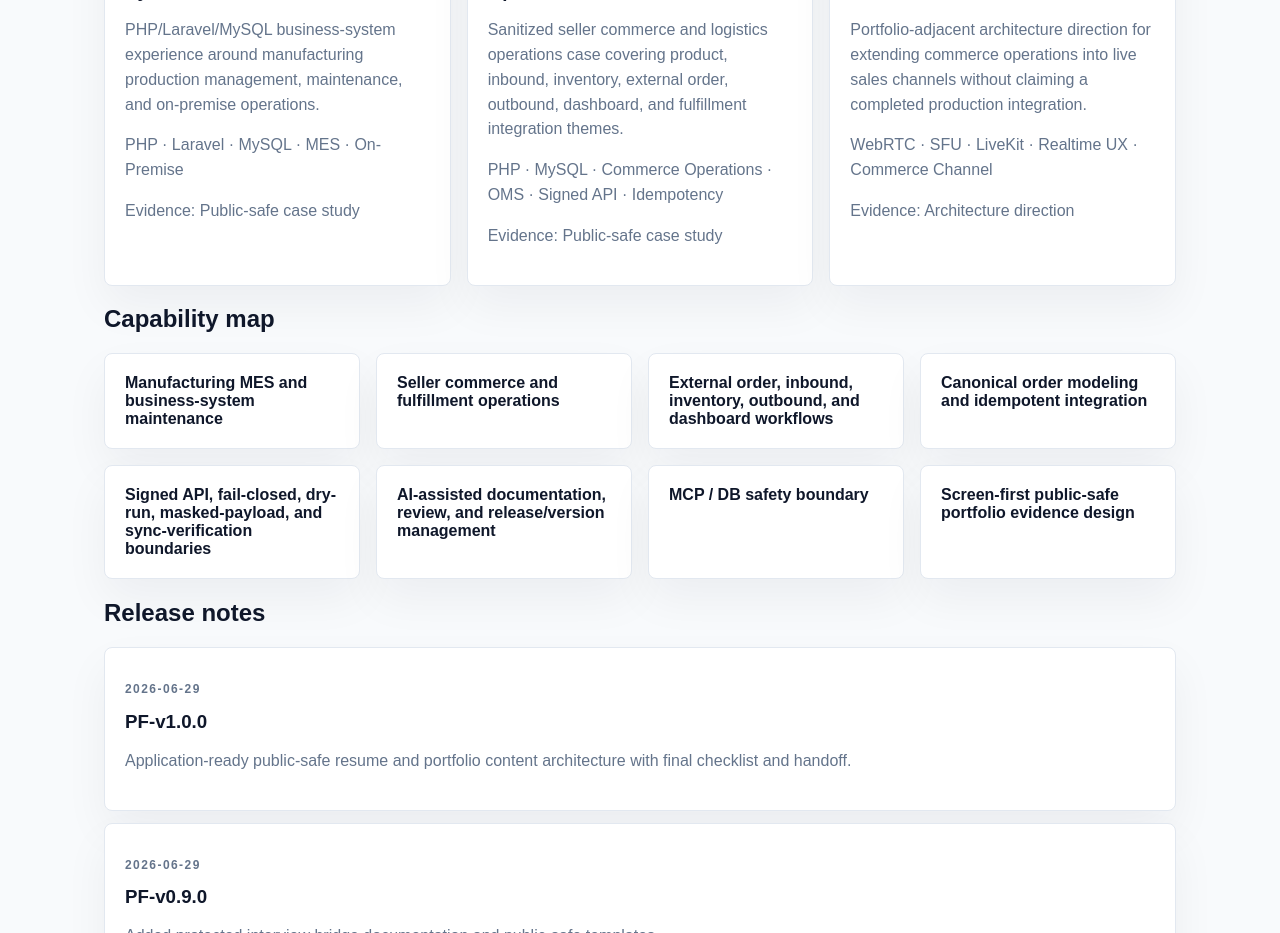
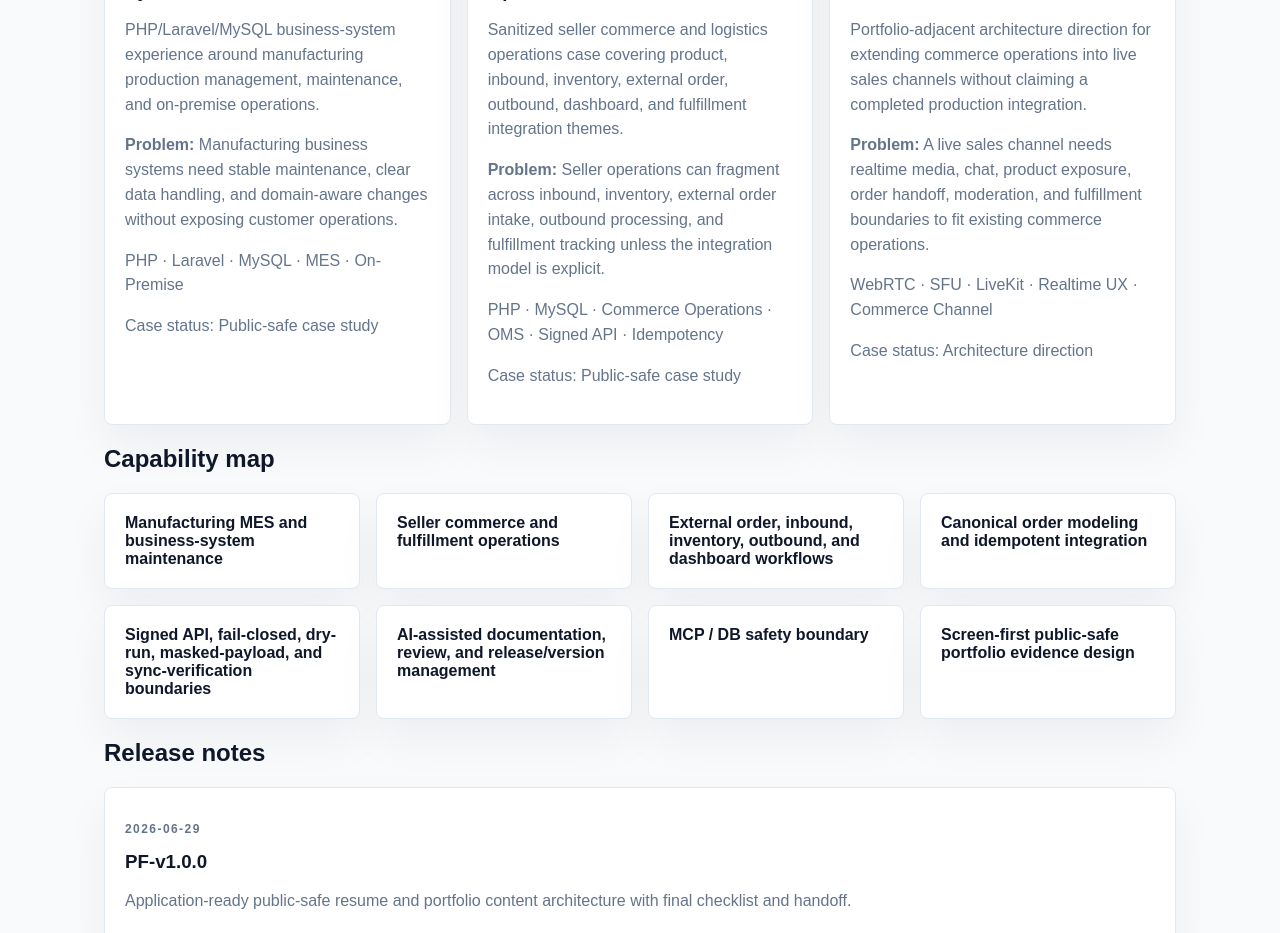
Before and after one commit to tomtomjskim/jsnetworkcorp-portfolio, a Next.js app: page / in a window 1280 px wide. Shown: the part 940-1873 px from the top of the page. Built offline with nearby package versions, Linux system fonts and the light colour scheme.

Commit message:
feat(portfolio): surface problem and case status on cards

```diff
--- a/src/components/ProjectCard.tsx
+++ b/src/components/ProjectCard.tsx
@@ -12,8 +12,9 @@ export function ProjectCard({ project }: { project: Project }) {
       </div>
       <h3><Link href={`/projects/${project.slug}/`}>{project.name}</Link></h3>
       <p>{project.summary}</p>
+      <p><strong>Problem:</strong> {project.problem}</p>
       <p className="muted">{project.stack.join(' · ')}</p>
-      <p className="muted">Evidence: {project.status}</p>
+      <p className="muted">Case status: {project.status}</p>
     </article>
   );
 }
```
